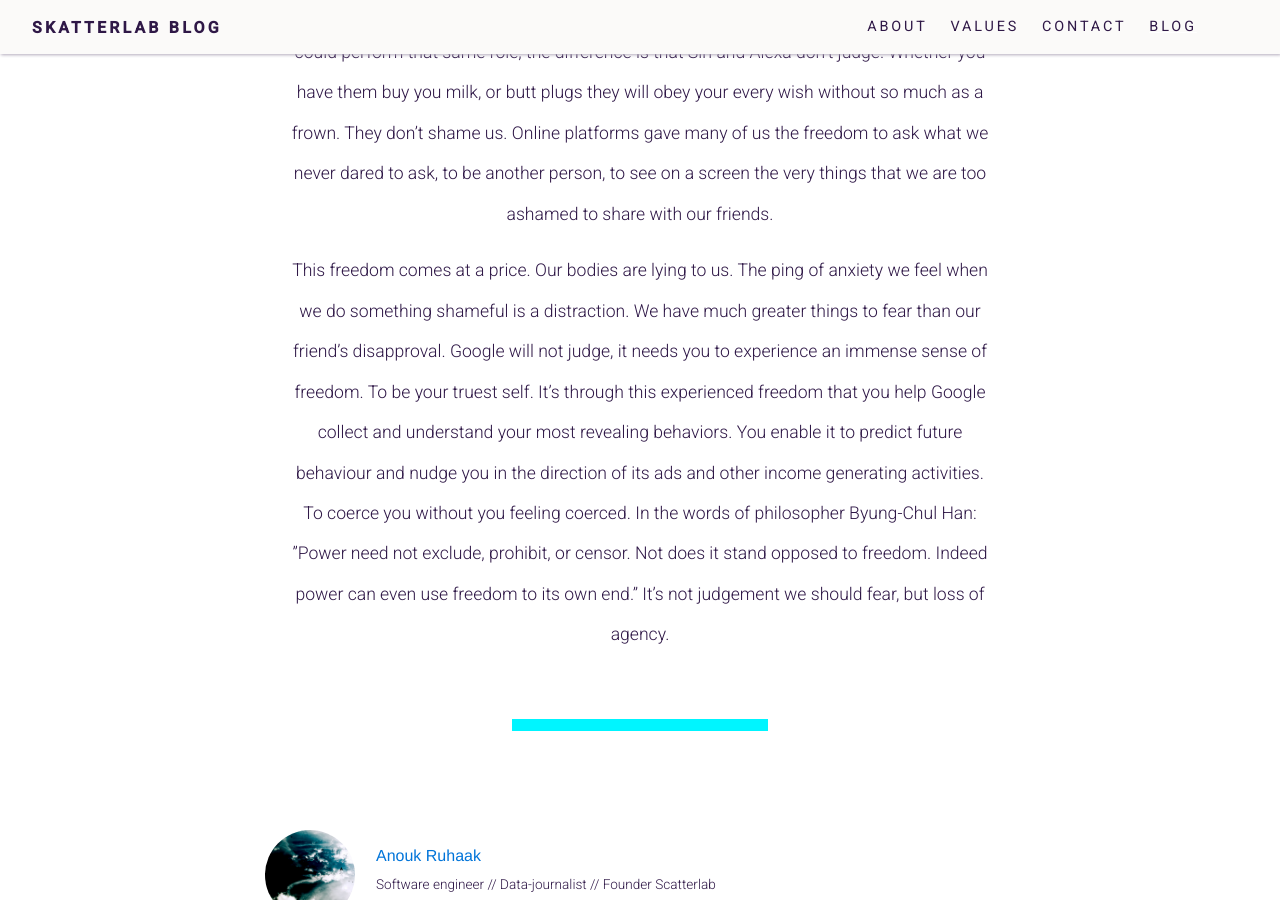
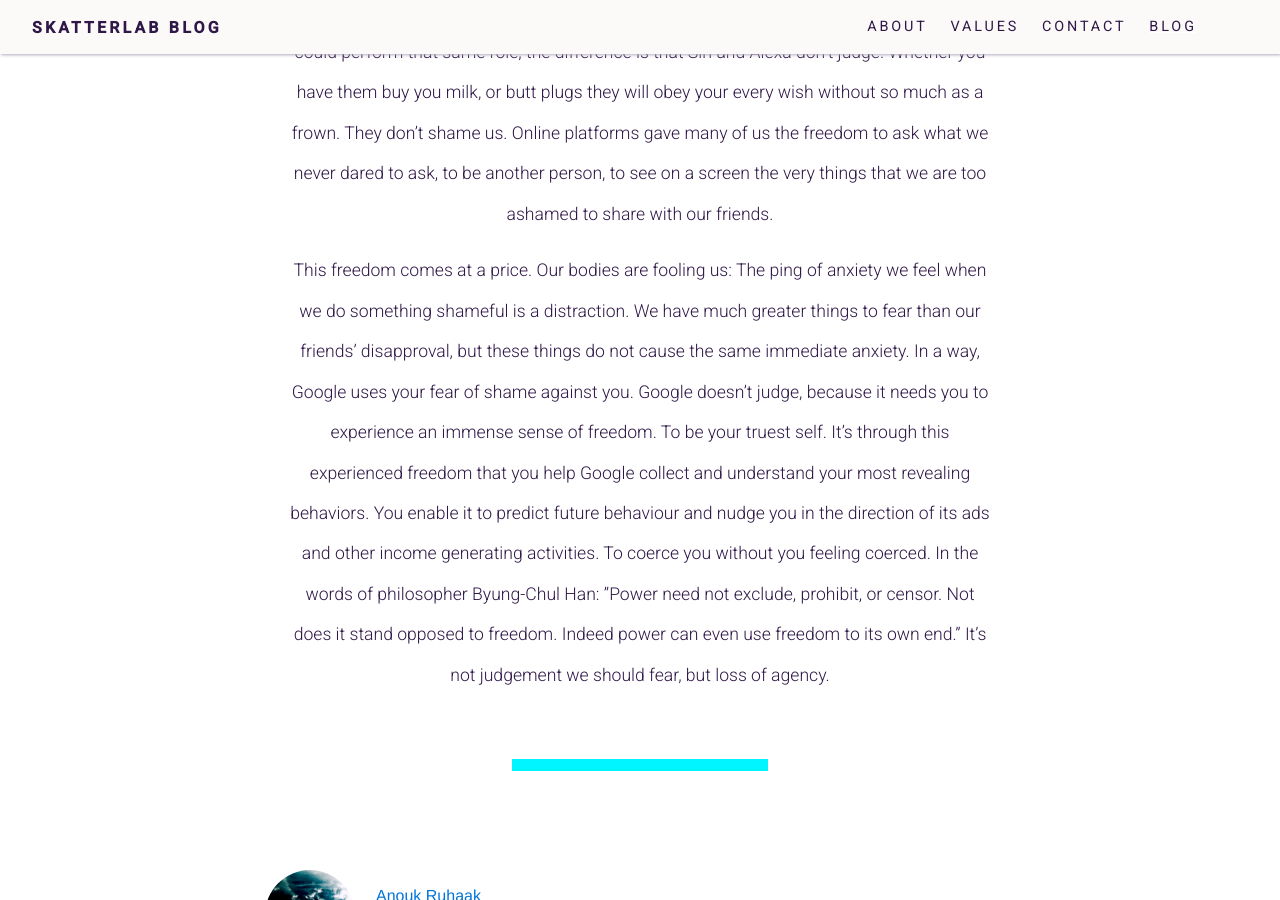
Before and after one commit to communaldata/communaldata, a Jekyll site: the page built from _posts/2018-05-13-capitalizing-freedom.md, in a window 1280 px wide and 900 px high, scrolled down 1160 px. Built offline with Jekyll 4.4.1, drawn with Linux system fonts in a browser that asks for light colours; nearby versions of some CDN libraries; library files that are not in the unit come from our copies.

Commit message:
final edit

```diff
--- a/_posts/2018-05-13-capitalizing-freedom.md
+++ b/_posts/2018-05-13-capitalizing-freedom.md
@@ -14,4 +14,4 @@
 
 Most of us would not invite a salesperson to spend a day on the couch with us. We’d feel watched. Yet we are happy to have our phones with us all day, or Echo on standby. Why? It is convenient having a little box to order groceries from. And while a fully grown human could perform that same role, the difference is that Siri and Alexa don’t judge. Whether you have them buy you milk, or butt plugs they will obey your every wish without so much as a frown. They don’t shame us. Online platforms gave many of us the freedom to ask what we never dared to ask, to be another person, to see on a screen the very things that we are too ashamed to share with our friends.
 
-This freedom comes at a price. Our bodies are lying to us. The ping of anxiety we feel when we do something shameful is a distraction. We have much greater things to fear than our friend’s disapproval. Google will not judge, it needs you to experience an immense sense of freedom. To be your truest self. It’s through this experienced freedom that you help Google collect and understand your most revealing behaviors. You enable it to predict future behaviour and nudge you in the direction of its ads and other income generating activities. To coerce you without you feeling coerced. In the words of philosopher Byung-Chul Han: ”Power need not exclude, prohibit, or censor. Not does it stand opposed to freedom. Indeed power can even use freedom to its own end.” It’s not judgement we should fear, but loss of agency.
+This freedom comes at a price. Our bodies are fooling us: The ping of anxiety we feel when we do something shameful is a distraction. We have much greater things to fear than our friends' disapproval, but these things do not cause the same immediate anxiety. In a way, Google uses your fear of shame against you. Google doesn't judge, because it needs you to experience an immense sense of freedom. To be your truest self. It’s through this experienced freedom that you help Google collect and understand your most revealing behaviors. You enable it to predict future behaviour and nudge you in the direction of its ads and other income generating activities. To coerce you without you feeling coerced. In the words of philosopher Byung-Chul Han: ”Power need not exclude, prohibit, or censor. Not does it stand opposed to freedom. Indeed power can even use freedom to its own end.” It’s not judgement we should fear, but loss of agency.
```
